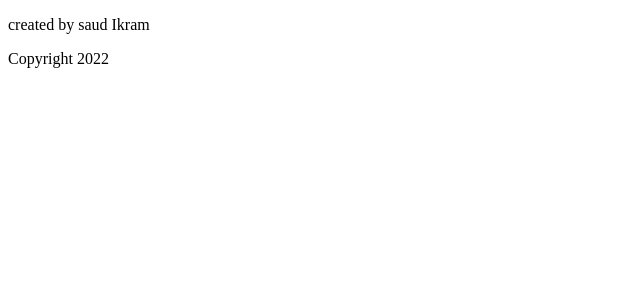
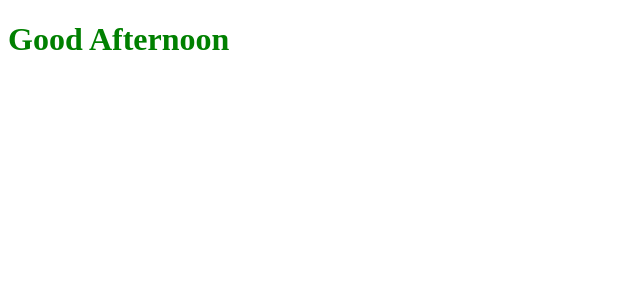
Before and after one commit to saudikramxx/REACT, a React app: page / in a window 1280 px wide. Shown: the top 300 px of the page, without its empty margins (0-640 px from the left). Built offline with nearby package versions, Linux system fonts and the light colour scheme.

Commit message:
challenge 5 completed

```diff
--- /dev/null
+++ b/src/components/app.jsx
@@ -0,0 +1,12 @@
+import React from "react";
+import Heading from "./heading";
+
+function App() {
+  return (
+    <div>
+      <Heading />
+    </div>
+  );
+}
+
+export default App;
--- /dev/null
+++ b/src/components/heading.jsx
@@ -0,0 +1,31 @@
+import React from "react";
+
+function Heading() {
+  const date = new Date();
+  const currentTime = date.getHours();
+
+  let greeting;
+
+  const customStyle = {
+    color: ""
+  };
+
+  if (currentTime < 12) {
+    greeting = "Good Morning";
+    customStyle.color = "red";
+  } else if (currentTime < 18) {
+    greeting = "Good Afternoon";
+    customStyle.color = "green";
+  } else {
+    greeting = "Good Night";
+    customStyle.color = "blue";
+  }
+
+  return (
+    <h1 className="heading" style={customStyle}>
+      {greeting}
+    </h1>
+  );
+}
+
+export default Heading;
--- a/src/index.js
+++ b/src/index.js
@@ -1,19 +1,5 @@
-//Create a react app from scratch.
-//It should display 2 paragraph HTML elements.
-//The paragraphs should say:
-//Created by YOURNAME.
-//Copyright CURRENTYEAR.
-//E.g.
-//Created by Angela Yu.
-//Copyright 2019.
 import React from "react";
 import ReactDOM from "react-dom";
-var name = "saud Ikram";
-var date = new Date().getFullYear();
-ReactDOM.render(
-  <div>
-    <p>created by {name}</p>
-    <p>Copyright {date}</p>
-  </div>,
-  document.getElementById("root")
-);
+import App from "./components/app";
+
+ReactDOM.render(<App />, document.getElementById("root"));
```
